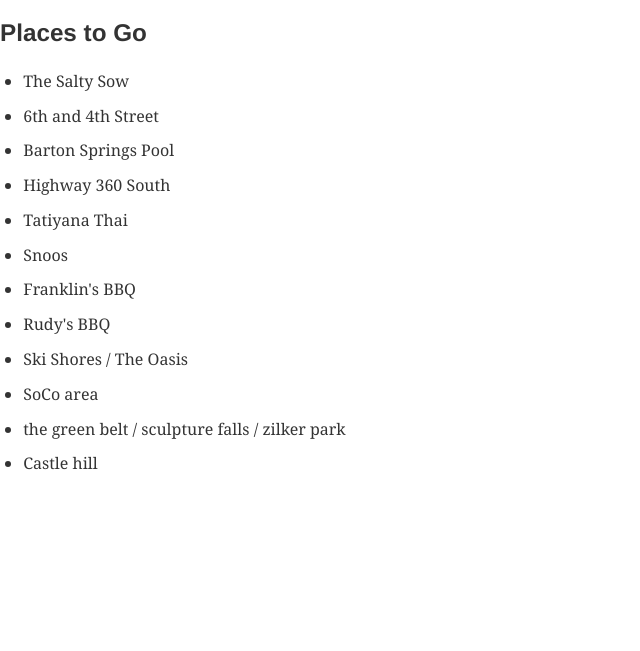
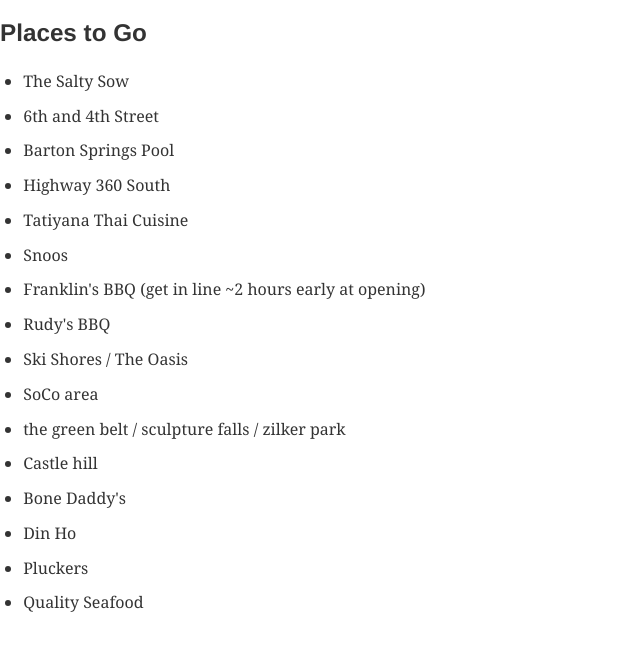
Before and after one commit to NoahLE/Developer-Notes, a Gatsby site: page /travel/austin/ in a window 1280 px wide. Shown: the part 77-728 px from the top of the page, without its empty margins (0-640 px from the left). Built offline with nearby package versions, Linux system fonts and the light colour scheme; Gatsby itself is replaced by a stand-in of ours; some packages are replaced by stand-ins of ours.

Commit message:
updated the Austin page

```diff
--- a/content/travel/austin.md
+++ b/content/travel/austin.md
@@ -15,11 +15,11 @@
 
 - Highway 360 South
 
-- Tatiyana Thai
+- Tatiyana Thai Cuisine
 
 - Snoos
 
-- Franklin's BBQ
+- Franklin's BBQ (get in line ~2 hours early at opening)
 
 - Rudy's BBQ
 
@@ -30,3 +30,11 @@
 - the green belt / sculpture falls / zilker park
 
 - Castle hill
+
+- Bone Daddy's
+
+- Din Ho
+
+- Pluckers
+
+- Quality Seafood
```
